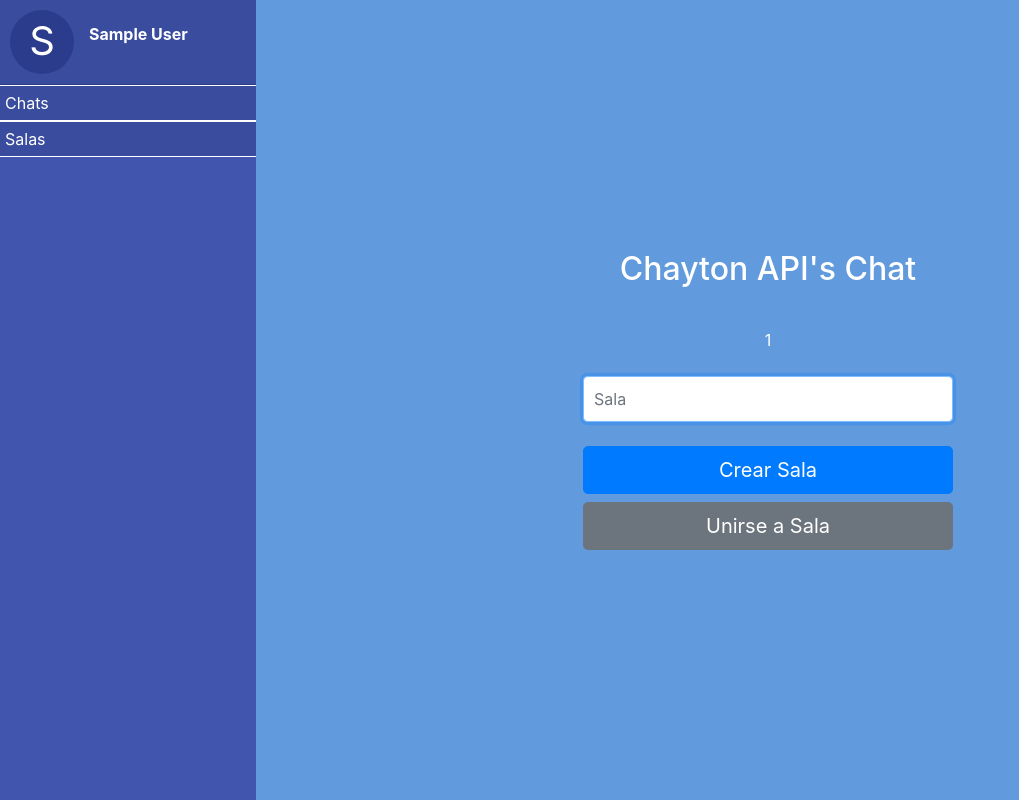
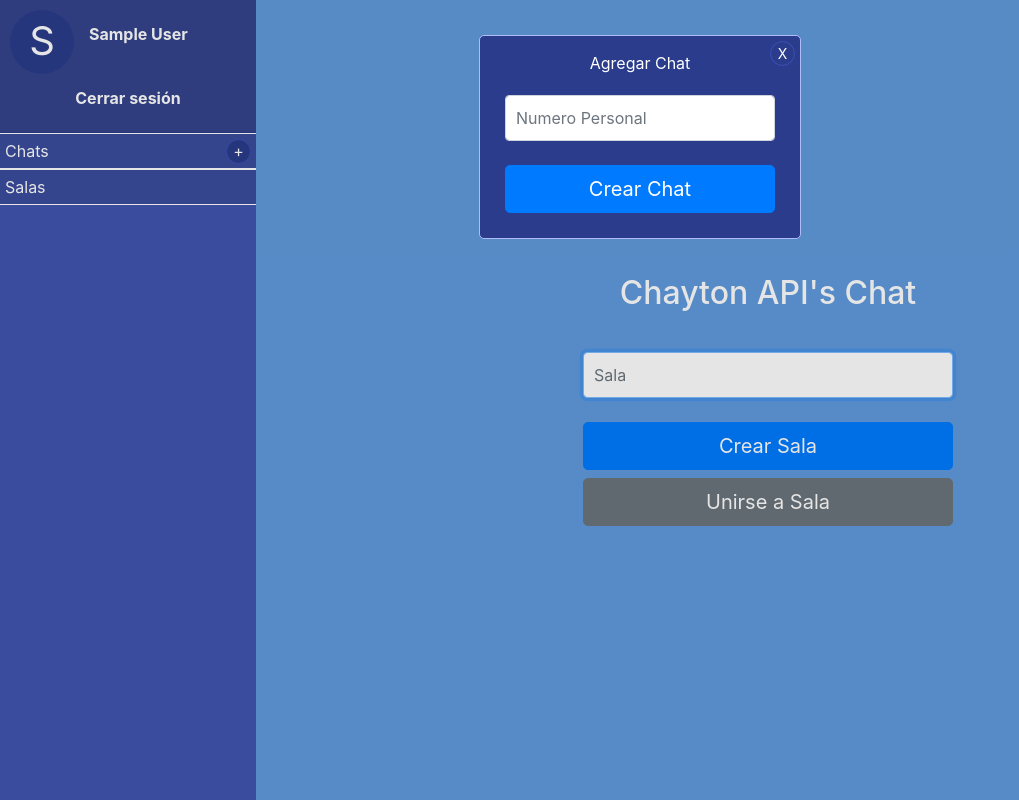
Before and after one commit to RubenJoyfe/ProyectoPython, a Flask app: page /home in a window 1280 px wide. Shown: the whole page, without its empty margins (0-1019 px from the left). Run offline with Flask 2, Linux system fonts and the light colour scheme; the visitor is signed in with stand-in values (Sample User, id 1); data that the repository does not hold is empty; some libraries are stand-ins or nearby versions.

Commit message:
personal chat progress

```diff
--- a/Chaython-FlaskSocketIo/main.py
+++ b/Chaython-FlaskSocketIo/main.py
@@ -33,6 +33,7 @@ def check_auth(session_item_name:str, redirect_name:str):
                 else:
                     return f(*args, **kargs)
             except Exception as e:
+                redirect(url_for('logout'))
                 abort(401)
             pass
         return wrapper
@@ -130,6 +131,12 @@ def getChatMsgs(id):
         return jsonify(db.getMessagesByChat(id))
     return redirect(url_for('home'))
 
+# TODO: Numero personal + devolver el usuario
+@app.route('/chat/<int:personalnumber>', methods=['GET'])
+@check_auth('name', 'index')
+def getPersonByPersonalNumber(personalnumber):
+    return jsonify(db.getDocumentById("Users", personalnumber))
+
 @socketio.on('join', namespace='/Chaython')
 def join(message):
     if (session['room_key'] is None or session['room_key'] == ''):
--- a/Chaython-FlaskSocketIo/static/home.css
+++ b/Chaython-FlaskSocketIo/static/home.css
@@ -53,6 +53,9 @@ body{
     border-bottom: 1px solid #2a3c8b;
     cursor: pointer;
 }
+.viewer_item:first-child{
+    cursor: default;
+}
 .viewer_item:hover{
     background-color: rgba(0, 0, 0, 0.1);
 }
@@ -77,6 +80,7 @@ body{
     text-align: center;
     text-transform: uppercase;
     margin-bottom: 3px;
+    user-select: none;
 }
 .font_strong{
     font-weight: bold;
@@ -128,17 +132,117 @@ body{
     width: 5rem;
     height: 3rem;
     border-radius: 25px;
-    border: 1px solid #3b51b8;
-    background-color: #2a3c8b;
     margin: 0 15px 0 0;
     padding: 0;
     color: white;
     outline: none;
-    transition: 0.15s background-color ease-in-out;
-}
-.chat-join:hover{
-    background-color: #495fc5;
 }
 .chat-join:focus{
     outline: none;
 }
+.end-session{
+    display: flex;
+    justify-content: center;
+    align-items: center;
+    width: 100%;
+    height: 3rem;
+    color: white;
+    border-color: white;
+    box-sizing: border-box;
+    overflow: auto;
+    cursor: pointer;
+}
+#logout{
+    margin: 0;
+    padding: 0;
+    user-select: none;
+}
+#logout:hover{
+    color: #afbcf8;
+}
+
+.chats_title{
+    display: flex;
+    justify-content: space-between;
+    align-items: center;
+    width: 100%;
+}
+.add-chat{
+    display: flex;
+    align-items: center;
+    justify-content: center;
+    width: 25px;
+    height: 25px;
+    border-radius: 50%;
+    margin: 0 5px 0 0;
+    padding: 0;
+    color: white;
+    user-select: none;
+    cursor: pointer;
+}
+.add-chat:hover{
+    background-color: #495fc5;
+    border-color: rgb(111, 147, 219);
+}
+
+.default-press-hover{
+    border: 1px solid #3b51b8;
+    background-color: #2a3c8b;
+    box-sizing: border-box;
+    color: white;
+    outline: none;
+    cursor: pointer;
+    transition: 0.1s background-color ease;
+}
+.default-press-hover:hover{
+    background-color: #495fc5;
+    border-color: rgb(111, 147, 219);
+}
+
+.default-press-hover:focus{
+    outline: none;
+}
+
+#addchatcont{
+    width: 100vw;
+    height: 100vh;
+    position: absolute;
+    display: flex;
+    justify-content: center;
+    background-color: rgba(0, 0, 0, 0.1);
+    z-index: 1000;
+}
+
+.personal-chat{
+    display: flex;
+    flex-direction: column;
+    align-items: center;
+    width: auto;
+    height: fit-content;
+    margin: 35px;
+    padding: 10px;
+    background-color: #2a3c8b;
+    border: 1px solid #afbcf8;
+    border-radius: 5px;
+    color: white;
+    position: relative;
+}
+.hidden{
+    display: none !important;
+}
+
+#closepersonalchat{
+    position: absolute;
+    top: 5px;
+    right: 5px;
+    border-radius: 50%;
+    width: 25px;
+    height: 25px;
+    display: flex;
+    justify-content: center;
+    align-items: center;
+    box-sizing: border-box;
+}
+.close-chat {
+    font-size: 14px;
+}
--- a/Chaython-FlaskSocketIo/static/home.js
+++ b/Chaython-FlaskSocketIo/static/home.js
@@ -1,5 +1,9 @@
 const rooms_cont = document.getElementById('rooms_cont');
 const chats_cont = document.getElementById('chats_cont');
+
+logout.addEventListener('click', function(){window.location.href = '/logout'});
+addpersonalchat.addEventListener('click', displayAddPersonalChat);
+closepersonalchat.addEventListener('click', displayAddPersonalChat);
 
 fetch("/rooms")
 .then((resp) => resp.json())
@@ -35,7 +39,7 @@ function buildChatStructure(roomsjs){
         chatstr += "<p class='chat-code'>"+roomsjs[i]['_id']+"</p>"
         chatstr += "</div>"
         chatstr += "<form action='/Chaython' method='POST'>"
-        chatstr += "<button class='chat-join'>ENTRAR</button>"
+        chatstr += "<button class='chat-join default-press-hover'>ENTRAR</button>"
         chatstr += "<input type='hidden' name='room' value='"+roomsjs[i]['_id']+"'>"
         chatstr += "<input type='hidden' value='join' name='room_action'>"
         chatstr += "</form>"
@@ -63,3 +67,42 @@ for (let index = 0; index < 2; index++) {
         }
     });
 }
+
+
+function displayAddPersonalChat(){
+    addchatcont.classList.toggle('hidden');
+    pchatname.focus();
+    pchatname.value = '';
+}
+
+function findPerson(personalNumber){
+    fetch("/chat/"+personalNumber)
+    .then((resp) => resp.json())
+    .then(function(data) {
+        return checkPerson(data);
+    })
+    .catch(function(error) {
+        console.log(error);
+    });
+
+}
+
+searchPerson.addEventListener('click', function(){
+    const personalNumber = pchatname.value;
+    if (personalNumber == '') {
+        alert('El número de la persona no puede estar vacio');
+        return;
+    }
+    findPerson(personalNumber)
+});
+
+function checkPerson(p){
+    const person = p;
+    console.log(person);
+
+    if (person === null) {
+        alert('La persona con el numero indicado no existe');
+        return;
+    }
+    alert('¿Seguro que quiere añadir a '+person['name']+' a su lista de chats privados?');
+}
--- a/Chaython-FlaskSocketIo/templates/home.html
+++ b/Chaython-FlaskSocketIo/templates/home.html
@@ -19,9 +19,15 @@
                         <span id="name_letter"></span>
                     </div>
                     <p id="user_name" class="font_strong">{{session['name']}}</p>
+                    <div class="end-session">
+                        <p id="logout" class="font_strong">Cerrar sesión</p>
+                    </div>
                 </div>
                 <div id="chats_cont">
-                    <p class="title-cont">Chats</p>
+                    <div class="chats_title">
+                        <p class="title-cont">Chats</p>
+                        <span id="addpersonalchat" class="add-chat default-press-hover">+</span>
+                    </div>
                 </div>
                 <div id="rooms_cont">
                     <p class="title-cont">Salas</p>
@@ -31,8 +37,6 @@
                 <form class="form-signin" action="{{url_for('chat')}}" method="POST">
                     <h1 class="h2 mb-3 font-weight-strong">Chayton API's Chat</h1>
                     <br>
-                    <div id="chats">{{session['chats']}}</div>
-                    <br>
                     <input type="text" id="RoomName" name="room" class="form-control" placeholder="Sala" required autocomplete="off" autofocus><br>
                     <input type="hidden" id="room_action" value="" name="room_action">
                     <button class="btn btn-lg btn-primary btn-block" value="submit">Crear Sala</button>
@@ -40,6 +44,21 @@
                 </form>
             </div>
         </div>
+        <div id="addchatcont" class="">
+            <div id="addchat" class="personal-chat">
+                <div class="chat-title">
+                    <p class="title-cont">Agregar Chat</p>
+                    <span id="closepersonalchat" class="close-chat default-press-hover">X</span>
+                </div>
+                <div class="chat-cont">
+                    <div class="form-signin">
+                        <input type="text" id="pchatname" name="chat" class="form-control" placeholder="Numero Personal" required autocomplete="off" autofocus>
+                        <br>
+                        <button id="searchPerson" class="btn btn-lg btn-primary btn-block" value="submit">Crear Chat</button>
+                    </div>
+                </div>
+            </div>
+        </div>
 
     </body>
 </html>
```
Also changed, not shown: 2 other files.
